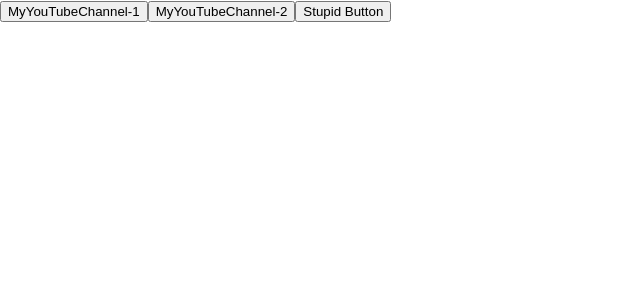
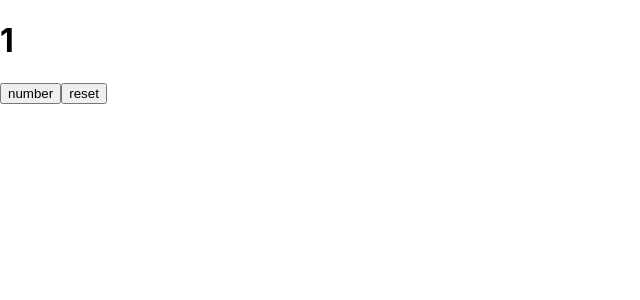
Before and after one commit to Anna-Bekreneva/microtasks, a React (Create React App) app: page / in a window 1280 px wide. Shown: the top 300 px of the page, without its empty margins (0-640 px from the left). Built offline with nearby package versions, Linux system fonts and the light colour scheme.

Commit message:
lesson 4 useState

```diff
--- a/src/App.tsx
+++ b/src/App.tsx
@@ -1,28 +1,30 @@
-import React from 'react';
+import React, {useState} from 'react';
 import './App.css';
 import {Button} from './components/Button';
 
+type FilterType = 'all' | 'dollar' | 'ruble'
+
 function App() {
-	const Button1For = (subscriber: string, age: number) => {
-		console.log(subscriber, age)
+
+	// let a = 1
+
+	let [a, setA] = useState(1)
+
+	const number = () => {
+		setA(++a)
 	}
 
-	const Button2For = (subscriber: string) => {
-		console.log(subscriber)
-	}
-
-	const Button3For = () => {
-		console.log('I\'m stupid')
+	const reset = () => {
+		setA(0)
 	}
 
 	return (
 		<>
-			<Button name={'MyYouTubeChannel-1'} callBack={() => (Button1For('I\'m Ivan', 21))}/>
-			<Button name={'MyYouTubeChannel-2'} callBack={() => (Button2For('I\'m Anna'))}/>
-			<Button name={'Stupid Button'} callBack={Button3For}/>
+			<h1>{a}</h1>
+			<button onClick={number}>number</button>
+			<button onClick={reset}>reset</button>
 		</>
-	);
-
+	)
 }
 
 export default App;
```
